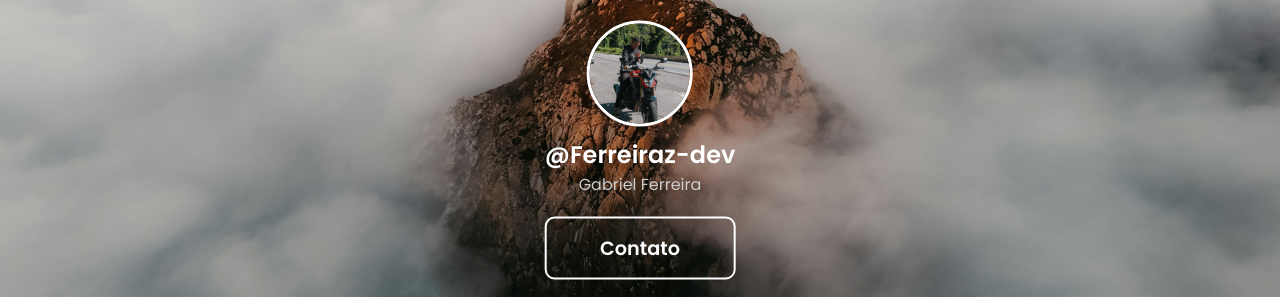
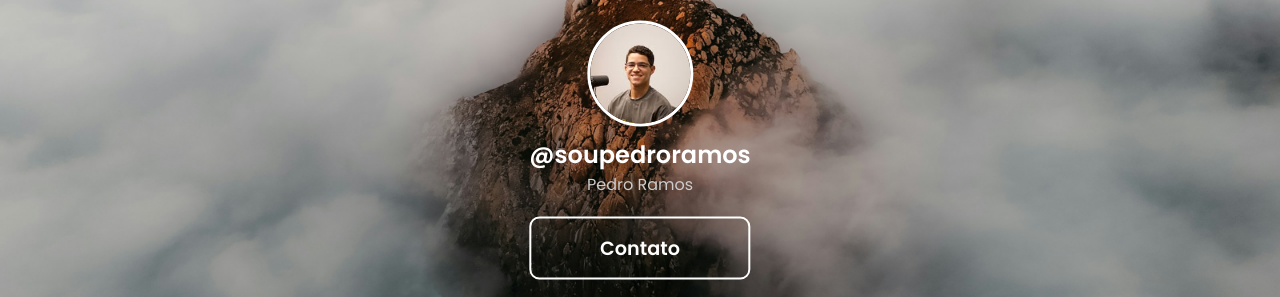
Before and after one commit to ferreiraz-dev/Site-Pedro, a plain HTML site: page index.html in a window 1280 px wide. Shown: the top 297 px of the page. Drawn offline with Linux system fonts and the light colour scheme.

Commit message:
update Pedro
atualizando informações do Pedro

```diff
--- a/index.html
+++ b/index.html
@@ -23,12 +23,17 @@
       <div class="header-profile">
         <img
           class="profile-pic"
-          src="./images/perfil.jpg"
-          alt="Foto de perfil de Gabriel Ferreira."
+          src="./images/foto pedro.jpg"
+          alt="Foto de perfil de Pedro Ramos."
         />
-        <h1 class="profile-name">@Ferreiraz-dev</h1>
-        <p class="profile-bio">Gabriel Ferreira</p>
-        <a href="#" class="link-item" target="_blank">Contato</a>
+        <h1 class="profile-name">@soupedroramos</h1>
+        <p class="profile-bio">Pedro Ramos</p>
+        <a
+          href="https://wa.me/5524998835954?text=Ol%C3%A1!%20Gostaria%20de%20fazer%20um%20or%C3%A7amento."
+          class="link-item"
+          target="_blank"
+          >Contato</a
+        >
       </div>
     </header>
 
```
Also changed, not shown: images/foto pedro.jpg (added).
